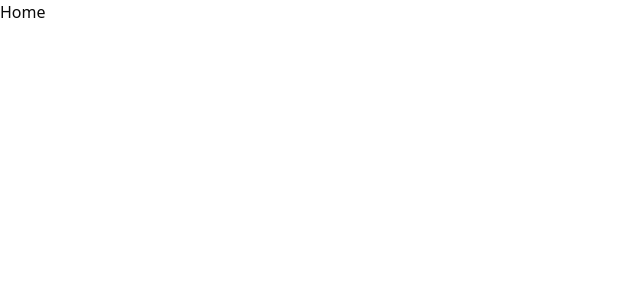
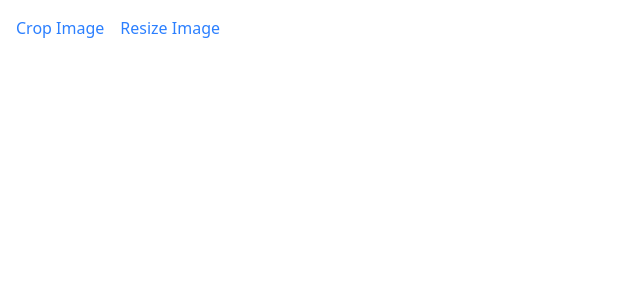
Before and after one commit to AkashCDR/project, a Next.js app: page / in a window 1280 px wide. Shown: the top 300 px of the page, without its empty margins (0-640 px from the left). Built offline with nearby package versions, Linux system fonts and the light colour scheme.

Commit message:
Add navigation links for crop and resize image functionalities

```diff
--- a/src/app/page.tsx
+++ b/src/app/page.tsx
@@ -1,9 +1,17 @@
-import React from 'react'
+import Link from "next/link";
+import React from "react";
 
 const Home = () => {
   return (
-    <div>Home</div>
-  )
-}
+    <div className="p-4">
+      <Link href="/crop" className="mr-4 text-blue-500 hover:underline">
+        Crop Image
+      </Link>
+      <Link href="/resize" className="text-blue-500 hover:underline">
+        Resize Image
+      </Link>
+    </div>
+  );
+};
 
-export default Home
+export default Home;
```
